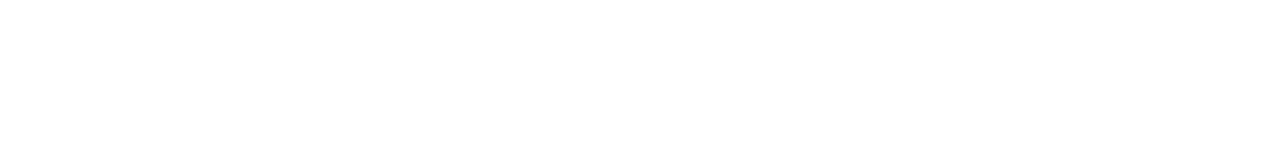
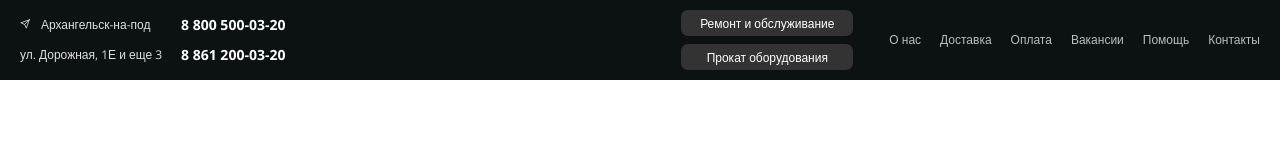
Before and after one commit to hlorka2cap/testBike, a plain HTML site: page index.html in a window 1280 px wide. Drawn offline with nearby package versions, Linux system fonts and the light colour scheme.

Commit message:
add upper part of header

```diff
--- /dev/null
+++ b/assets/css/reset.css
@@ -0,0 +1,89 @@
+/* Reset and base styles  */
+* {
+	padding: 0px;
+	margin: 0px;
+	border: none;
+    font-family: 'Open Sans', sans-serif;
+}
+
+*,
+*::before,
+*::after {
+	box-sizing: border-box;
+}
+
+/* Links */
+a, a:link, a:visited  {
+    text-decoration: none;
+}
+
+a:hover  {
+    text-decoration: none;
+}
+
+/* Common */
+
+aside, nav, footer, header, section, main {
+	display: block;
+}
+
+h1, h2, h3, h4, h5, h6, p {
+    font-size: inherit;
+	font-weight: inherit;
+}
+
+ul, ul li {
+	list-style: none;
+}
+
+img {
+	vertical-align: top;
+}
+
+img, svg {
+	max-width: 100%;
+	height: auto;
+}
+
+address {
+  font-style: normal;
+}
+
+/* Form */
+
+input, textarea, button, select {
+	font-family: inherit;
+    font-size: inherit;
+    color: inherit;
+    background-color: transparent;
+}
+
+input::-ms-clear {
+	display: none;
+}
+
+button, input[type="submit"] {
+    display: inline-block;
+    box-shadow: none;
+    background-color: transparent;
+    background: none;
+    cursor: pointer;
+}
+
+input:focus, input:active,
+button:focus, button:active {
+    outline: none;
+}
+
+button::-moz-focus-inner {
+	padding: 0;
+	border: 0;
+}
+
+label {
+	cursor: pointer;
+}
+
+legend {
+	display: block;
+}
--- /dev/null
+++ b/assets/css/style.css
@@ -0,0 +1,136 @@
+.container {
+    width: 100%;
+    max-width: 104.625rem;
+    padding: 0 2.75rem 0 1.25rem;
+    margin: 0 auto;
+}
+
+.header {
+    color: #fff;
+}
+
+.header-top {
+    background: #0c1111;
+    padding: 0.3125rem 0;
+}
+
+.nav {
+    display: flex;
+    justify-content: space-between;
+}
+
+.nav-part {
+    display: flex;
+    justify-content: space-between;
+}
+
+.nav-part.second {
+    column-gap: 1.1875rem;
+}
+
+.nav-part.main {
+    column-gap: 2.25rem;
+}
+
+.location {
+    display: flex;
+    justify-content: space-between;
+    color: #e0e0e0;
+    font-size: 0.75rem;
+    gap: 1.6875rem;
+}
+
+.location-item {
+    display: flex;
+    line-height: 1.625rem;
+}
+
+.location-icon {
+    margin-right: 0.6825rem;
+    display: inline;
+    line-height: unset;
+    height: 0.625rem;
+    width: 0.625rem;
+}
+
+.services {
+    display: flex;
+    justify-content: space-between;
+}
+
+.nav-list {
+    display: flex;
+    justify-content: space-between;
+}
+
+.phones {
+    font-size: 0.875rem;
+    font-weight: 700;
+    gap: 1.1875rem;
+    display: flex;
+}
+
+.phones-item {
+    color: #fff;
+    display: block;
+    line-height: 1.625rem;
+}
+
+.services {
+    display: flex;
+    gap: 0.5rem;
+}
+
+.services-item {
+    width: 10.75rem;
+    font-size: 0.75rem;
+    height: 1.625rem;
+    background-color: #333;
+    border-radius: 0.4375rem;
+    display: flex;
+    align-items: center;
+    justify-content: center;
+}
+
+.nav-list {
+    display: flex;
+    gap: 1.1875rem;
+}
+
+.nav-list__item-link {
+    color: #bdbdbd;
+    font-size: 0.75rem;
+}
+
+@media screen and (max-width: 1440px) {
+    .container {
+        padding: 0 1.25rem;
+    }
+
+    .location {
+        flex-direction: column;
+        row-gap: 0.25rem;
+        justify-content: center;
+    }
+
+    .phones {
+        flex-direction: column;
+        row-gap: 0.25rem;
+        justify-content: center;
+    }
+
+    .services {
+        flex-direction: column;
+        justify-content: center;
+    }
+
+    .nav-list__item-link {
+        line-height: 70px;
+    }
+}
+
+@media screen and (max-width: 992px) {
+    .header-top {
+        display: none;
+    }
+}
--- a/index.html
+++ b/index.html
@@ -1,11 +1,101 @@
 <!DOCTYPE html>
-<html lang="en">
-<head>
-    <meta charset="UTF-8">
-    <meta name="viewport" content="width=device-width, initial-scale=1.0">
-    <title>Document</title>
-</head>
-<body>
-
-</body>
+<html lang="ru">
+  <head>
+    <meta charset="UTF-8" />
+    <meta name="viewport" content="width=device-width, initial-scale=1.0" />
+    <title>testBike</title>
+    <link rel="stylesheet" href="/assets/css/reset.css" />
+    <link rel="stylesheet" href="/assets/css/style.css" />
+    <link rel="preconnect" href="https://fonts.googleapis.com" />
+    <link rel="preconnect" href="https://fonts.gstatic.com" crossorigin />
+    <link
+      href="https://fonts.googleapis.com/css2?family=Open+Sans:ital,wght@0,300;0,400;0,500;0,600;0,700;0,800;1,300;1,400;1,500;1,600;1,700;1,800&display=swap"
+      rel="stylesheet"
+    />
+  </head>
+  <body>
+    <header class="header">
+      <div class="header-top">
+        <div class="container">
+          <nav class="nav">
+            <div class="nav-part second">
+              <div class="location">
+                <div class="location-item">
+                  <div class="location-icon">
+                    <svg
+                      class="location-icon"
+                      xmlns="http://www.w3.org/2000/svg"
+                      width="12"
+                      height="12"
+                      viewBox="0 0 12 12"
+                      fill="none"
+                    >
+                      <path
+                        d="M11.0843 1L5.53809 6.5"
+                        stroke="#E0E0E0"
+                        stroke-linecap="round"
+                        stroke-linejoin="round"
+                      />
+                      <path
+                        d="M11.084 1L7.55462 11L5.53782 6.5L1 4.5L11.084 1Z"
+                        stroke="#E0E0E0"
+                        stroke-linecap="round"
+                        stroke-linejoin="round"
+                      />
+                    </svg>
+                  </div>
+                  <p class="location-city">Архангельск-на-под</p>
+                </div>
+                <div class="location-item">
+                  <div class="location-address">ул. Дорожная, 1Е и еще 3</div>
+                </div>
+              </div>
+              <div class="phones">
+                <a href="tel:88005000320" class="phones-item"
+                  >8 800 500-03-20</a
+                >
+                <a href="tel:88612000320" class="phones-item"
+                  >8 861 200-03-20</a
+                >
+              </div>
+            </div>
+            <div class="nav-part main">
+              <div class="services">
+                <div class="services-item">Ремонт и обслуживание</div>
+                <div class="services-item">Прокат оборудования</div>
+              </div>
+              <ul class="nav-list">
+                <li class="nav-list__item">
+                  <a class="nav-list__item-link" href="#">О нас</a>
+                </li>
+                <li class="nav-list__item">
+                  <a class="nav-list__item-link" href="#">Доставка</a>
+                </li>
+                <li class="nav-list__item">
+                  <a class="nav-list__item-link" href="#">Оплата</a>
+                </li>
+                <li class="nav-list__item">
+                  <a class="nav-list__item-link" href="#">Вакансии</a>
+                </li>
+                <li class="nav-list__item">
+                  <a class="nav-list__item-link" href="#">Помощь</a>
+                </li>
+                <li class="nav-list__item">
+                  <a class="nav-list__item-link" href="#">Контакты</a>
+                </li>
+              </ul>
+            </div>
+          </nav>
+        </div>
+      </div>
+      <div class="header-main"></div>
+    </header>
+    <main>
+      <section class="breadcrumbs"></section>
+      <section class="help"></section>
+      <section class="manual"></section>
+      <section class="refund"></section>
+    </main>
+    <footer class="footer"></footer>
+  </body>
 </html>
```
Also changed, not shown: assets/js/script.js (added).
